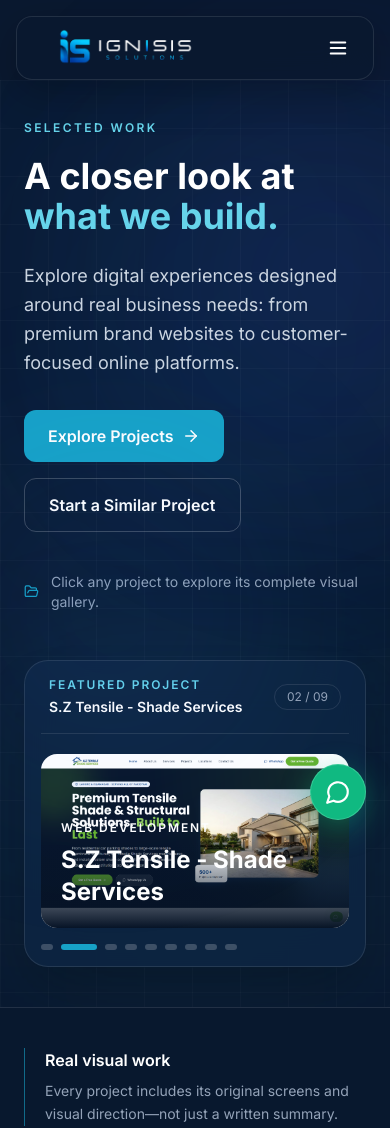
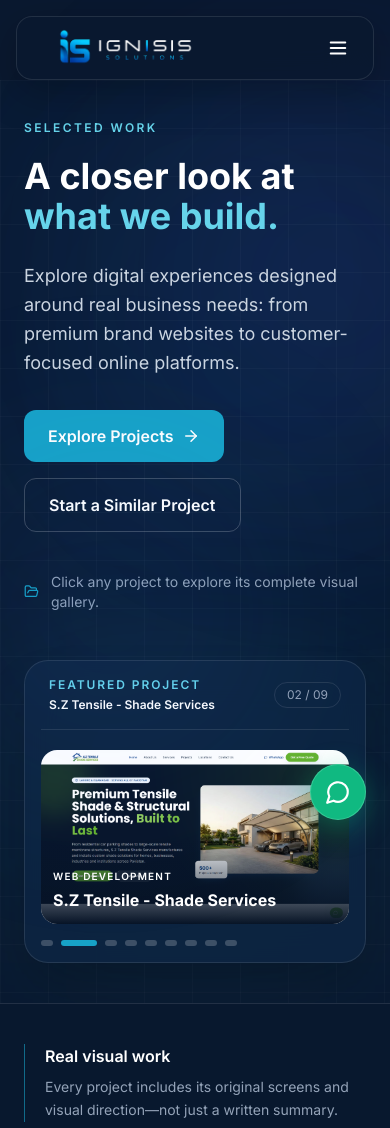
Before and after one commit to patanai12876/ignisissolutions, a Next.js app: page /portfolio in a window 390 px wide. Shown: the top 1128 px of the page. Built offline with nearby package versions, Linux system fonts and the light colour scheme.

Commit message:
mobile chnage

```diff
--- a/src/app/portfolio/page.tsx
+++ b/src/app/portfolio/page.tsx
@@ -191,7 +191,7 @@ export default function PortfolioPage() {
                   <p className="text-xs font-semibold uppercase tracking-[0.16em] text-[#66d4eb]">
                     Featured Project
                   </p>
-                  <p className="mt-1 text-sm font-semibold">{featuredProject.title}</p>
+                  <p className="mt-1 text-xs font-semibold sm:text-sm">{featuredProject.title}</p>
                 </div>
 
                 <span className="rounded-full border border-white/10 px-3 py-1 text-xs text-slate-400">
@@ -218,12 +218,12 @@ export default function PortfolioPage() {
 
                   <div className="absolute inset-0 bg-gradient-to-t from-[#071426] via-transparent to-transparent" />
 
-                  <div className="absolute inset-x-0 bottom-0 p-5">
-                    <p className="text-xs font-semibold uppercase tracking-[0.16em] text-white">
+                  <div className="absolute inset-x-0 bottom-0 p-3 sm:p-5">
+                    <p className="text-[10px] font-semibold uppercase tracking-[0.12em] text-white sm:text-xs sm:tracking-[0.16em]">
                       {categoryLabels[featuredProject.category] ||
                         featuredProject.category}
                     </p>
-                    <h2 className="mt-2 text-2xl font-bold">
+                    <h2 className="mt-1 text-base font-bold sm:mt-2 sm:text-2xl">
                       {featuredProject.title}
                     </h2>
                   </div>
```
